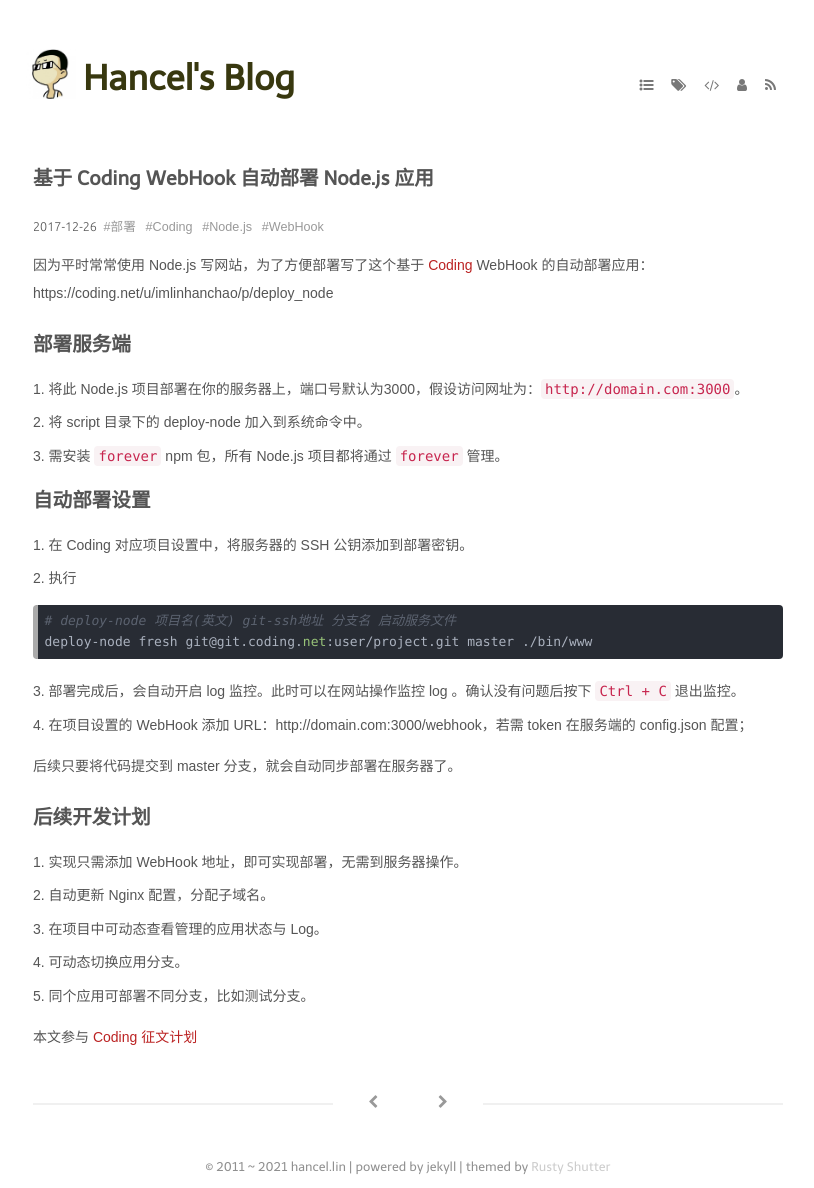
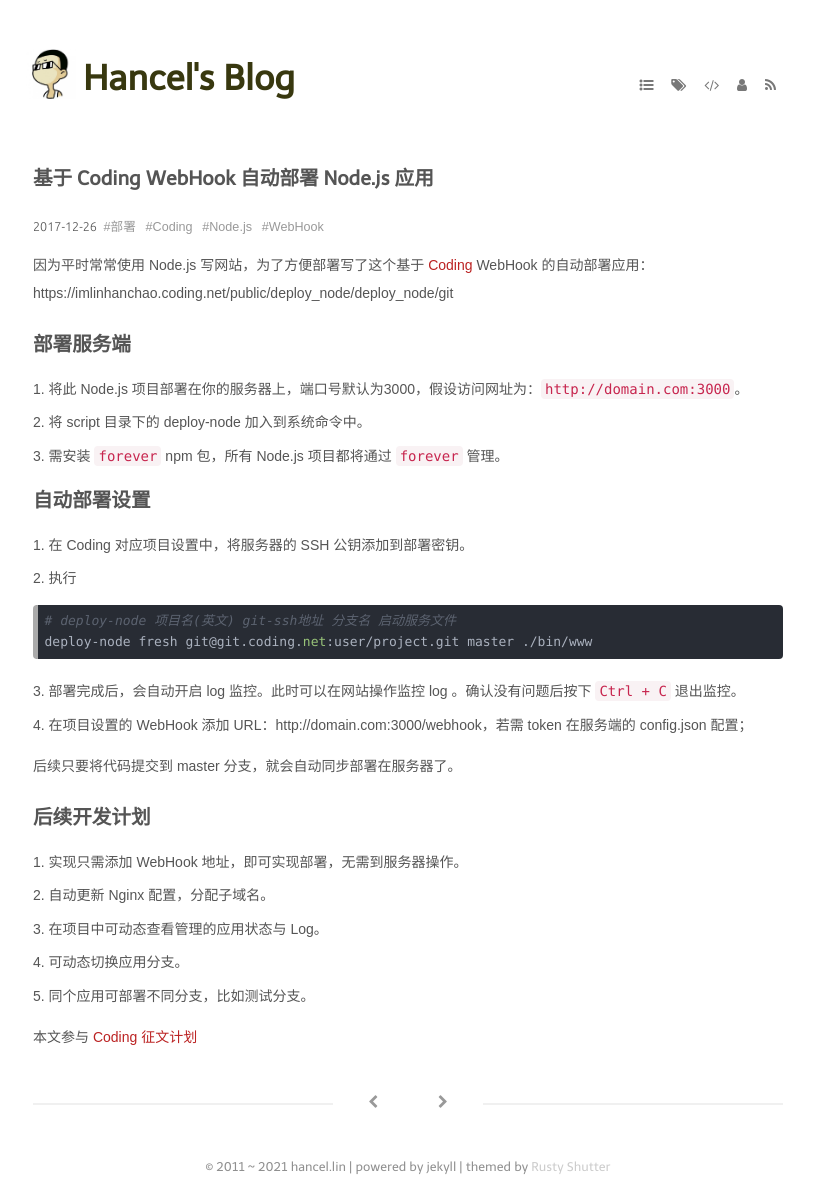
Before and after one commit to imlinhanchao/imlinhanchao, a Jekyll site: the page built from _posts/tech/2017-12-26-auto-deploy-by-coding-webhook.md, in a window 1280 px wide. Shown: the whole page, without its empty margins (232-1046 px from the left). Built offline with Jekyll 4.4.1, drawn with Linux system fonts in a browser that asks for light colours; comment, search, counter and statistics services are not loaded; some of the changed lines change nothing that is shown.

Commit message:
update address

```diff
--- a/_posts/tech/2017-12-26-auto-deploy-by-coding-webhook.md
+++ b/_posts/tech/2017-12-26-auto-deploy-by-coding-webhook.md
@@ -13,7 +13,7 @@
 guid: urn:uuid:01ac9922-1de8-47e9-8bf3-a3070738afca
 ---
 
-因为平时常常使用 Node.js 写网站，为了方便部署写了这个基于 [Coding](https://coding.net/) WebHook 的自动部署应用：https://coding.net/u/imlinhanchao/p/deploy_node
+因为平时常常使用 Node.js 写网站，为了方便部署写了这个基于 [Coding](https://coding.net/) WebHook 的自动部署应用：https://imlinhanchao.coding.net/public/deploy_node/deploy_node/git
 <!--more-->
 
 ## 部署服务端
```
